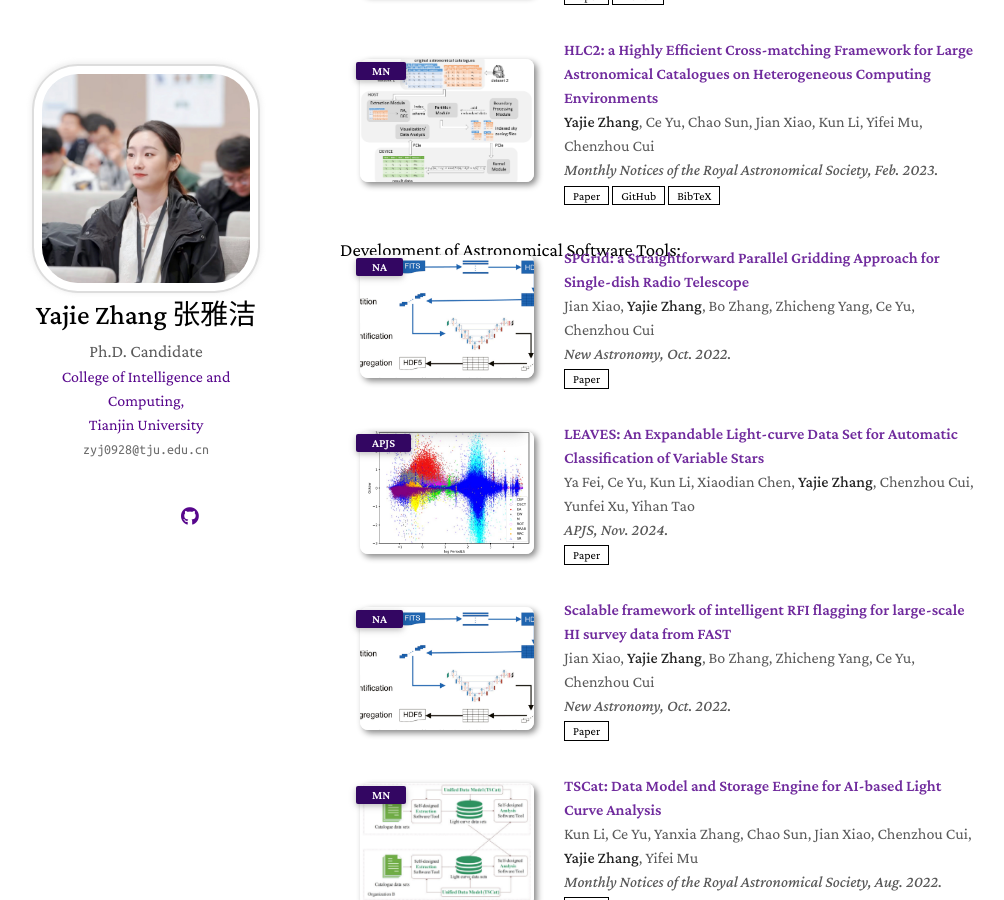
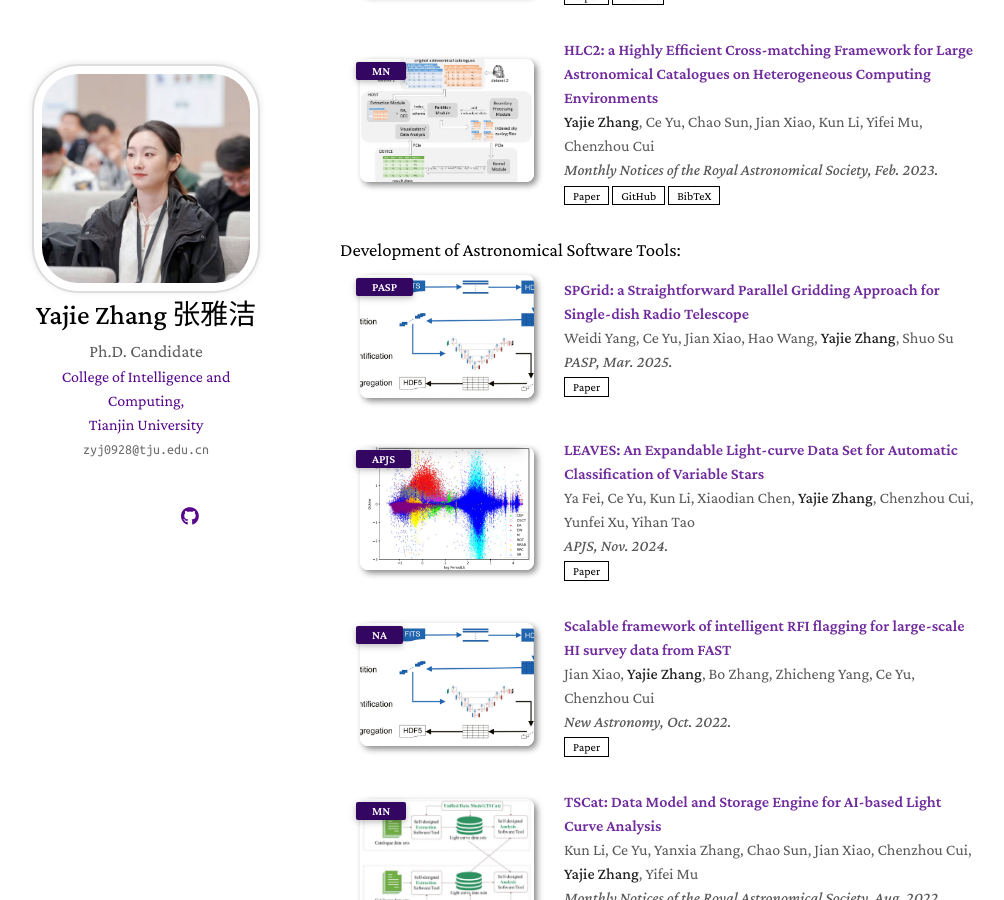
Before and after one commit to Yajie-Z/Yajie-Z.github.io, a Jekyll site: the page built from index.md, in a window 1280 px wide and 900 px high, scrolled down 1488 px. Shown: the whole window, without its empty margins (130-1134 px from the left). Built offline with Jekyll 4.4.1, drawn with Linux system fonts in a browser that asks for light colours; nearby versions of some CDN libraries; a style sheet for code colours, icons or effects is not loaded; our own code applies the rules of GitHub Pages for plain Markdown files.

Commit message:
Update projects.md

```diff
--- a/_includes/projects.md
+++ b/_includes/projects.md
@@ -137,21 +137,22 @@
  <br>
 
 <h3 id="publications" style="margin: 2px 0px -15px;">Development of Astronomical Software Tools: </h3>
+<br>
 <li>
 <div class="pub-row">
 
   <div class="col-sm-3 abbr" style="position: relative;padding-right: 15px;padding-left: 15px;">
     <img src="assets/img/NA.png" class="teaser img-fluid z-depth-1">
-    <abbr class="badge">NA</abbr>
+    <abbr class="badge">PASP</abbr>
   </div>
 
   <div class="col-sm-9" style="position: relative;padding-right: 15px;padding-left: 20px;">
-    <div class="title"><a href="https://www.sciencedirect.com/science/article/pii/S1384107622000434" target="_blank">SPGrid: a
+    <div class="title"><a href="https://iopscience.iop.org/article/10.1088/1538-3873/adbff7" target="_blank">SPGrid: a
 Straightforward Parallel Gridding Approach for Single-dish Radio Telescope</a></div>
-    <div class="author">Jian Xiao, <strong>Yajie Zhang</strong>, Bo Zhang, Zhicheng Yang, Ce Yu, Chenzhou Cui</div>
-    <div class="periodical"><em>New Astronomy, Oct. 2022.</em></div>
+    <div class="author">Weidi Yang, Ce Yu, Jian Xiao, Hao Wang, <strong>Yajie Zhang</strong>, Shuo Su</div>
+    <div class="periodical"><em>PASP, Mar. 2025.</em></div>
     <div class="links">
-      <a href="https://www.sciencedirect.com/science/article/pii/S1384107622000434" class="btn btn-sm z-depth-0" role="button" target="_blank" style="font-size:12px;">Paper</a>
+      <a href="https://iopscience.iop.org/article/10.1088/1538-3873/adbff7/pdf" class="btn btn-sm z-depth-0" role="button" target="_blank" style="font-size:12px;">Paper</a>
        </div>
 	</div>
 </div>
```
